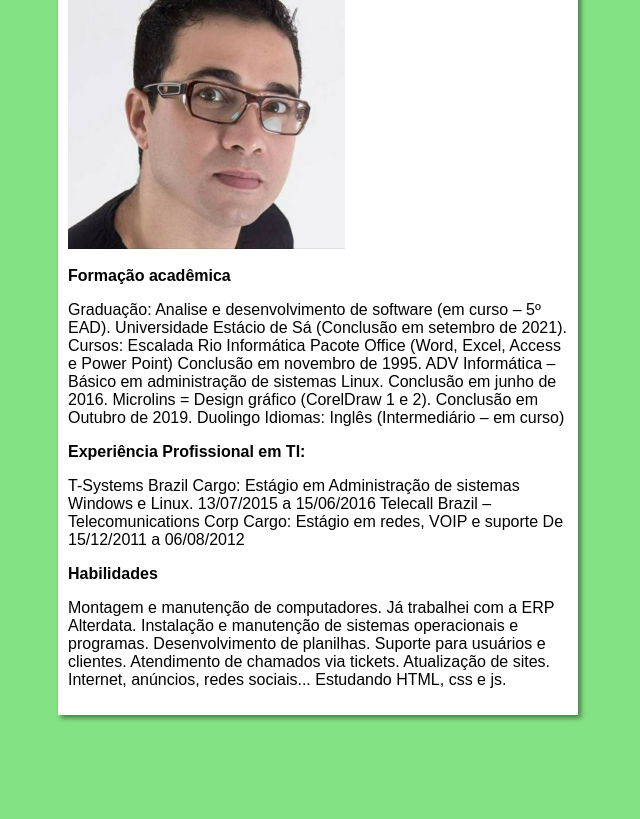
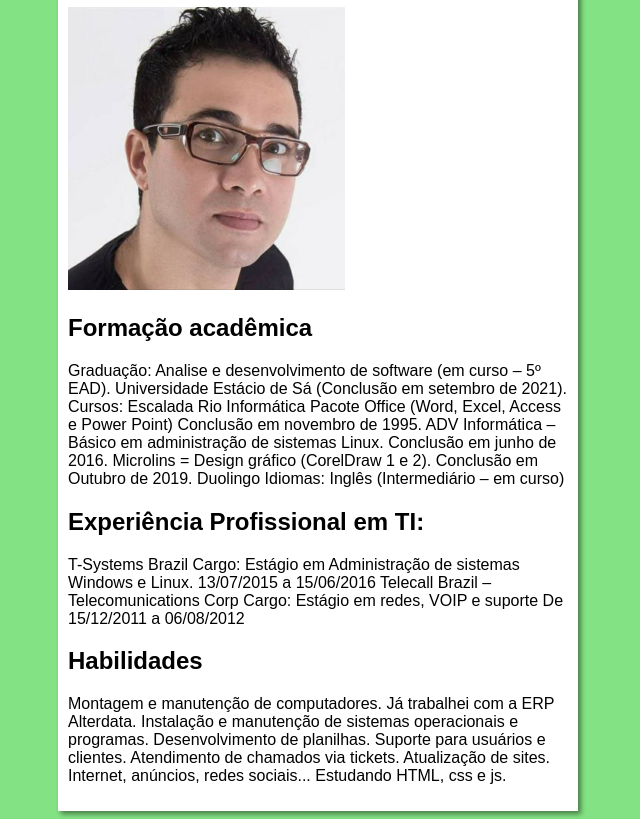
Before and after one commit to zieldecastro/curriculo, a plain HTML site: page index.html in a window 1280 px wide. Shown: the part 91-910 px from the top of the page, without its empty margins (322-962 px from the left). Before the commit the page ends 814 px from the top, so only its background shows below. Drawn offline with Linux system fonts and the light colour scheme.

Commit message:
Update alteracoes

```diff
--- a/estilos/style.css
+++ b/estilos/style.css
@@ -1,6 +1,6 @@
 * {
     font-family: Arial, Helvetica, sans-serif;
-    font-size: 16px;
+
 }
 
 body {
```
